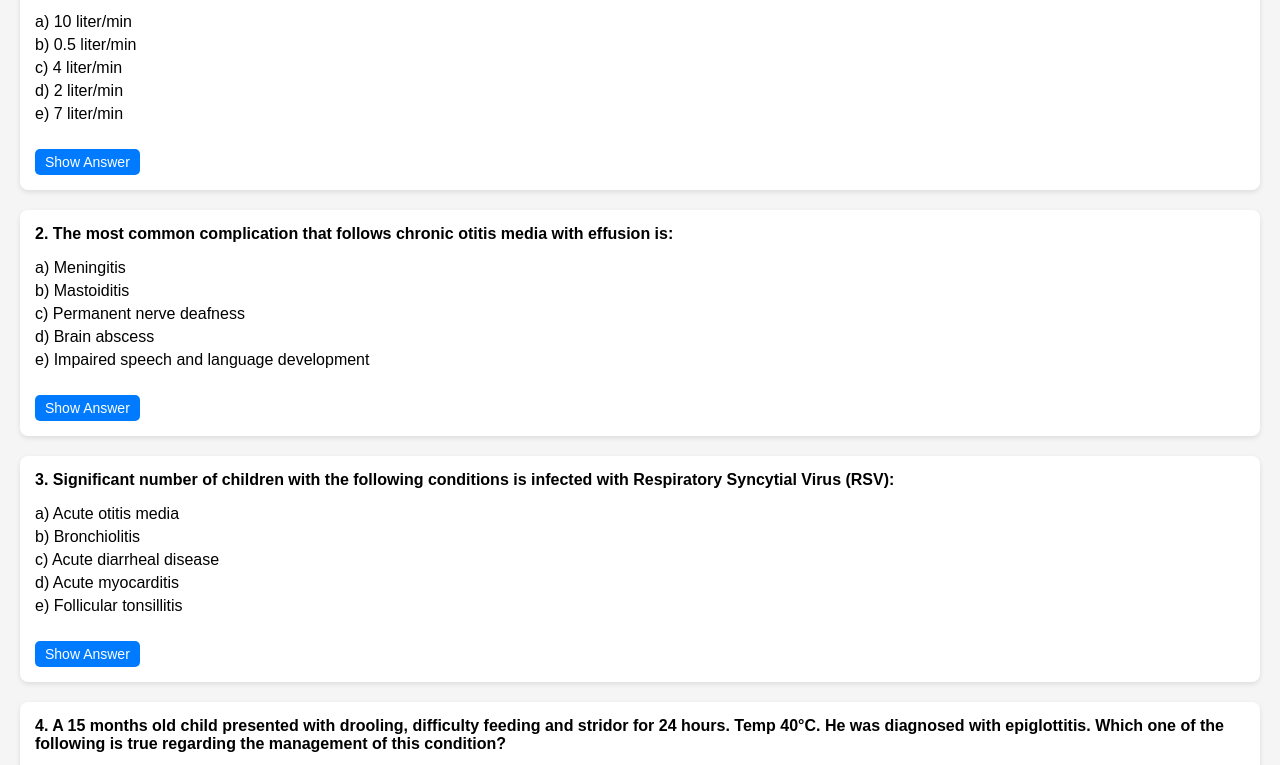
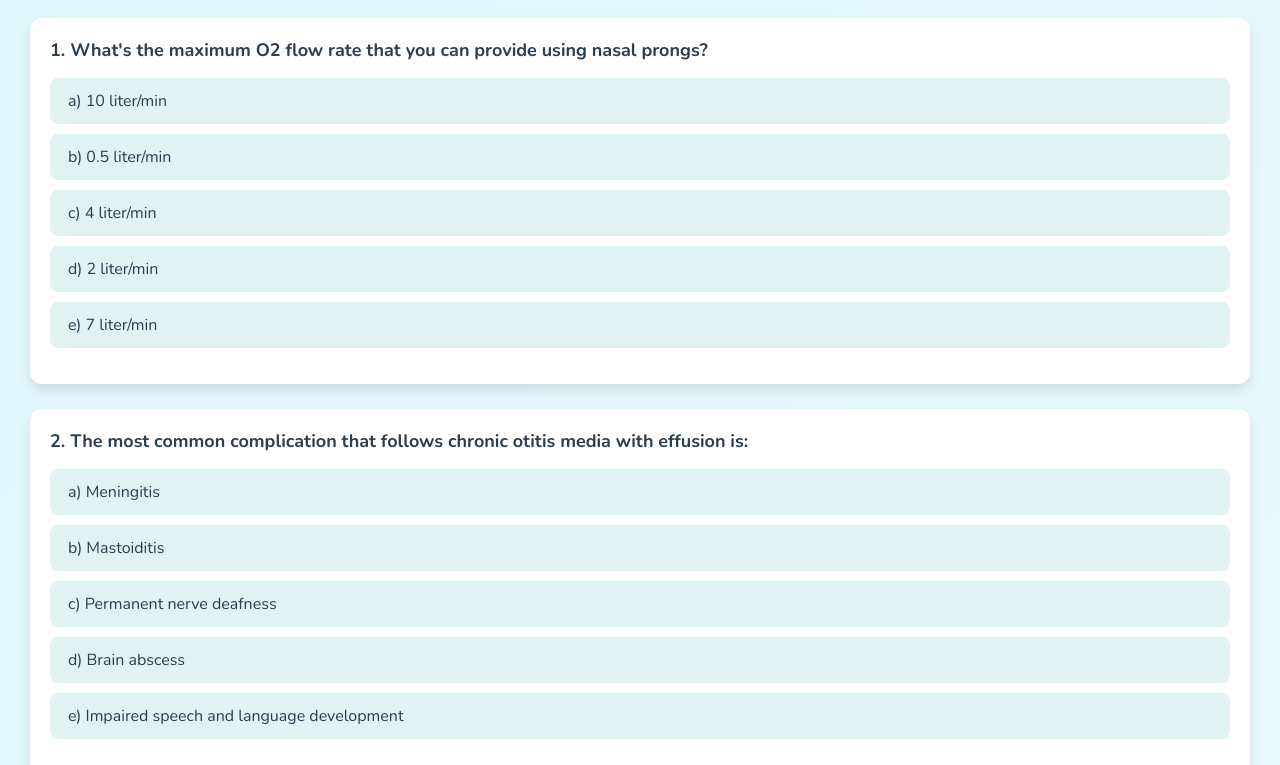
Before and after one commit to 711-proj/medical-quiz, a plain HTML site: page respiratorypediatrics.html in a window 1280 px wide. Shown: the part 116-881 px from the top of the page. Drawn offline with nearby package versions, Linux system fonts and the light colour scheme.

Commit message:
Update respiratorypediatrics.html

```diff
--- a/respiratorypediatrics.html
+++ b/respiratorypediatrics.html
@@ -3,48 +3,72 @@
 <head>
   <meta charset="UTF-8">
   <title>Respiratory Pediatrics MCQs</title>
+  <link href="https://fonts.googleapis.com/css2?family=Nunito:wght@400;700&display=swap" rel="stylesheet">
   <style>
     body {
-      font-family: Arial, sans-serif;
-      margin: 20px;
-      background-color: #f5f5f5;
+      font-family: 'Nunito', sans-serif;
+      background: linear-gradient(135deg, #e0f7fa, #ffffff);
+      margin: 0;
+      padding: 30px;
+      color: #2c3e50;
     }
+
+    h1 {
+      text-align: center;
+      color: #00796b;
+      margin-bottom: 40px;
+    }
+
     .question-card {
-      background-color: #fff;
-      border-radius: 8px;
-      box-shadow: 0 2px 5px rgba(0,0,0,0.1);
-      padding: 15px;
-      margin-bottom: 20px;
+      background-color: #ffffff;
+      border-radius: 12px;
+      box-shadow: 0 6px 12px rgba(0,0,0,0.1);
+      padding: 20px;
+      margin-bottom: 25px;
+      transition: transform 0.2s;
     }
+
+    .question-card:hover {
+      transform: translateY(-3px);
+    }
+
     .question {
       font-weight: bold;
-      margin-bottom: 10px;
+      margin-bottom: 15px;
+      font-size: 18px;
     }
+
     .options {
       list-style: none;
-      padding-left: 0;
+      padding: 0;
     }
+
     .options li {
-      margin-bottom: 5px;
+      background-color: #e0f2f1;
+      padding: 12px 18px;
+      margin-bottom: 10px;
+      border-radius: 8px;
+      cursor: pointer;
+      transition: all 0.3s ease;
+      user-select: none;
     }
-    .answer {
-      margin-top: 10px;
+
+    .options li:hover {
+      background-color: #b2dfdb;
+    }
+
+    .options li.correct {
+      background-color: #c8e6c9;
+      border: 2px solid #388e3c;
+      color: #2e7d32;
       font-weight: bold;
-      color: green;
-      display: none;
     }
-    button {
-      margin-top: 10px;
-      padding: 5px 10px;
-      cursor: pointer;
-      border-radius: 5px;
-      border: none;
-      background-color: #007BFF;
-      color: white;
-      font-size: 14px;
-    }
-    button:hover {
-      background-color: #0056b3;
+
+    .options li.wrong {
+      background-color: #ffcdd2;
+      border: 2px solid #d32f2f;
+      color: #b71c1c;
+      font-weight: bold;
     }
   </style>
 </head>
@@ -54,7 +78,6 @@
 <div id="quiz-container"></div>
 
 <script>
-  // Load the JSON file
   fetch('respiratorypediatrics.json')
     .then(response => response.json())
     .then(data => {
@@ -74,22 +97,31 @@
         item.options.forEach(option => {
           const li = document.createElement('li');
           li.textContent = option;
+
+          li.onclick = () => {
+            // إزالة أي تحديد سابق
+            Array.from(ul.children).forEach(child => {
+              child.classList.remove('correct', 'wrong');
+              child.style.pointerEvents = 'none'; // منع الضغط مرة أخرى
+            });
+
+            if(option === item.answer) {
+              li.classList.add('correct');
+            } else {
+              li.classList.add('wrong');
+              // تحديد الإجابة الصحيحة
+              Array.from(ul.children).forEach(child => {
+                if(child.textContent === item.answer) {
+                  child.classList.add('correct');
+                }
+              });
+            }
+          };
+
           ul.appendChild(li);
         });
+
         card.appendChild(ul);
-
-        const ans = document.createElement('div');
-        ans.className = 'answer';
-        ans.textContent = 'Answer: ' + item.answer;
-        card.appendChild(ans);
-
-        const btn = document.createElement('button');
-        btn.textContent = 'Show Answer';
-        btn.onclick = () => {
-          ans.style.display = ans.style.display === 'none' ? 'block' : 'none';
-        };
-        card.appendChild(btn);
-
         container.appendChild(card);
       });
     })
```
